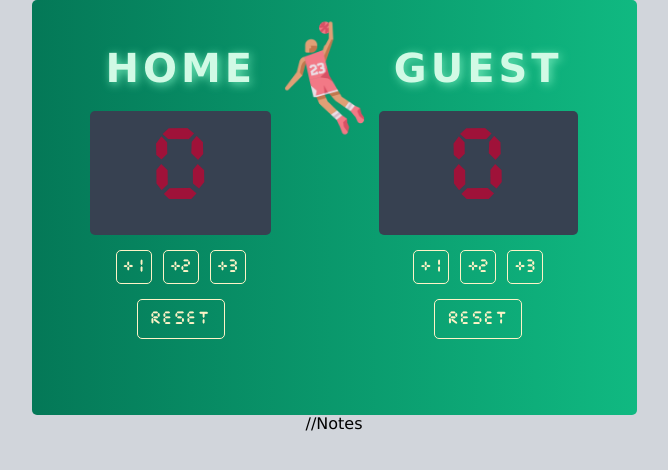
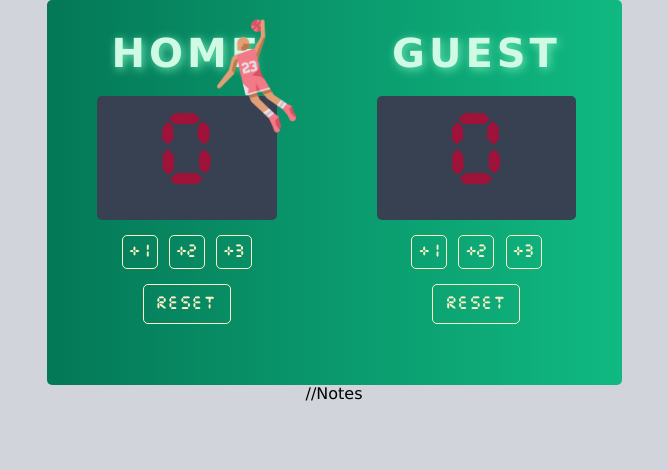
Before and after one commit to mf-dlcz/basketballScoreCard, a plain HTML site: page index.html in a window 1280 px wide. Shown: the whole page, without its empty margins (306-974 px from the left). Drawn offline with nearby package versions, Linux system fonts and the light colour scheme.

Commit message:
Updated the layout to have two even columns

```diff
--- a/index.css
+++ b/index.css
@@ -13,14 +13,12 @@ body {
 .container {
     margin: 0 auto;
     display: flex;
-    justify-content: space-evenly;
-    align-items: baseline;
     background: linear-gradient(
         to right,
         #047857,
         #10B981);
     color: #D1FAE5;
-    padding: 15px;
+    padding: 0;
     width: 575px;
     height: 385px;
     border-radius: 5px;
@@ -75,8 +73,8 @@ p {
 }
 
 .card {
-    padding: 10px 10px;
-    position: sticky;
+    padding: 10px 50px;
+    flex: 1;
 }
 
 .resetBtn {
@@ -124,8 +122,8 @@ button:hover {
 }
 
 #bounce {
-    top: -30px;
-    left: -48px;
+    top: 30px;
+    left: 505px;
     position: absolute;
     -webkit-animation-duration: 2s;
     animation-duration: 3s;
--- a/index.html
+++ b/index.html
@@ -21,7 +21,7 @@
 				</button>
 			</div>
 
-			<div class="card">
+			<div>
 				<span id="bounce">
 					<img src="images/basketball-player.png" alt="basketball" id="basketballImg">
 				</span>
```
